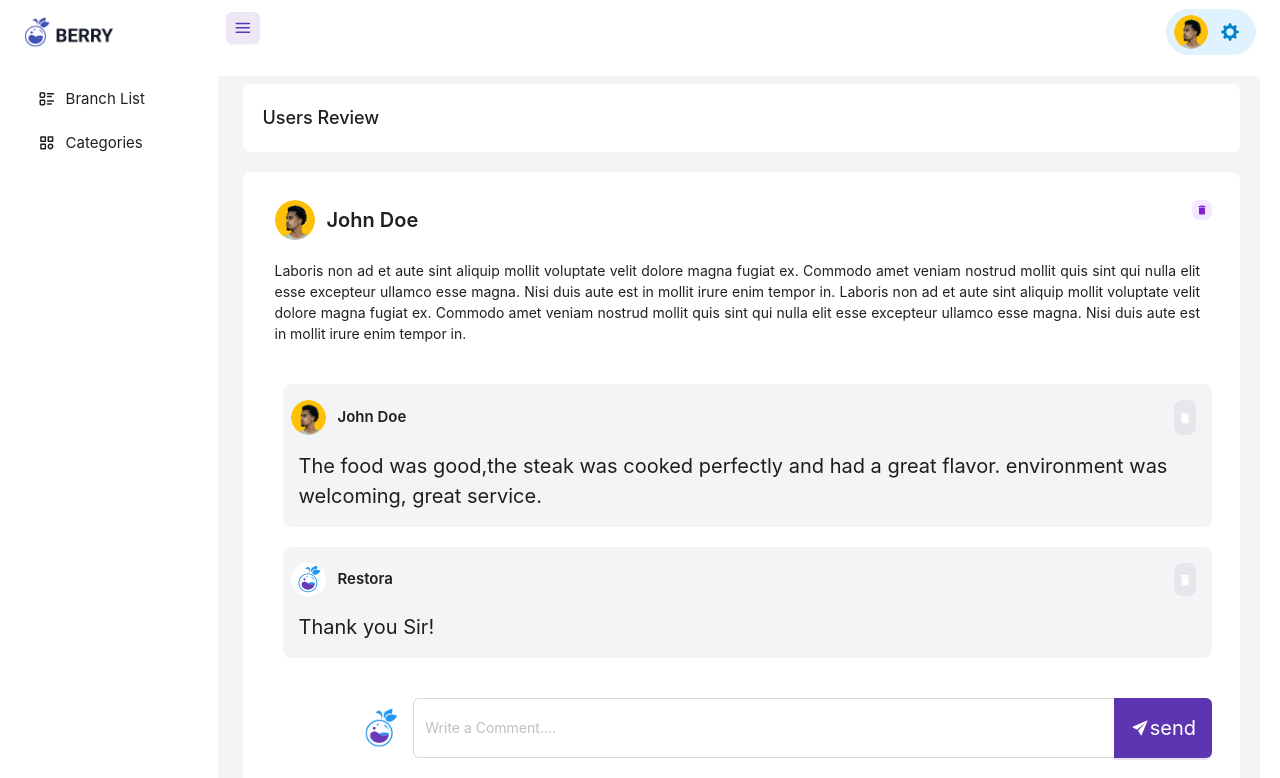
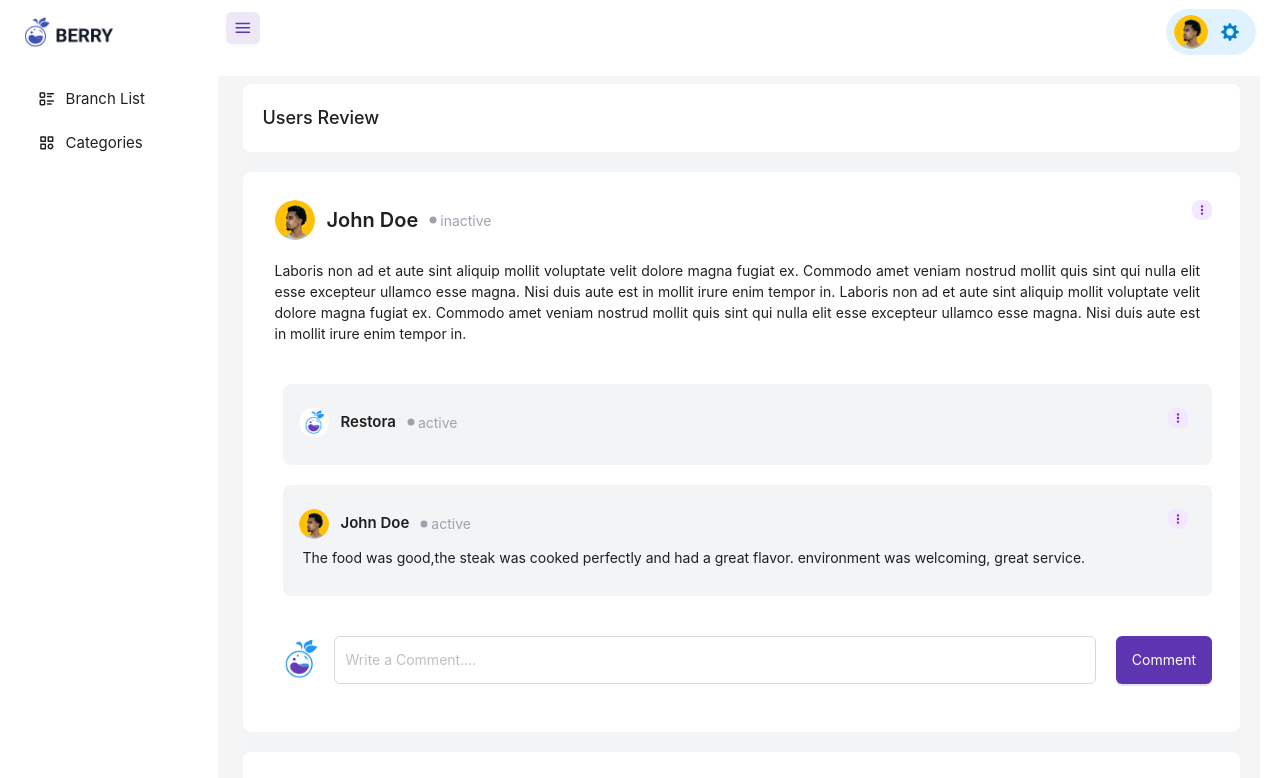
Before and after one commit to rehanmosabbir/codecamprestora.web, a Next.js app: page /dashboard/user-review in a window 1280 px wide. Shown: the top 778 px of the page. Built offline with nearby package versions, Linux system fonts and the light colour scheme.

Commit message:
user review ui created

```diff
--- a/src/components/UserReview/RestoraCommentHeader.tsx
+++ b/src/components/UserReview/RestoraCommentHeader.tsx
@@ -1,7 +1,8 @@
 import { Popconfirm } from "antd";
-import { MdDelete } from "react-icons/md";
 import restora from "@/assets/berry.png";
 import Image from "next/image";
+import { HiDotsVertical } from "react-icons/hi";
+import { GoDotFill } from "react-icons/go";
 export const RestoraCommentHeader = () => {
     return (
         <div className="flex justify-between px-4 pt-4">
@@ -12,22 +13,21 @@ export const RestoraCommentHeader = () => {
           className="rounded-3xl mr-3 -ml-2"
           src={restora}
           alt={"images"}
-          width={35}
-          height={35}
+          width={30}
+          height={30}
           priority
         />
       </div>
     </div>
-        <h2 className="font-semibold text-[15px]">Restora</h2>
+        <h2 className="font-semibold text-[15px] mr-2">Restora</h2>
+        <div className="flex items-center text-gray-400"> <GoDotFill /><h6> active</h6> </div>
         </div>
         <Popconfirm
           title={"Sure to Delete?"}
           //onConfirm={() => handleDelete(record.key)}
         >
-          <button className="bg-gray-200 hover:bg-gray-200 active:bg-gray-200 px-1 py-1 rounded-lg text-white transition">
-            <div className="flex items-center">
-              <MdDelete />
-            </div>
+          <button className="bg-purple-100 hover:bg-purple-700 active:bg-purple-100 px-1 h-5 rounded-lg text-[12px] text-purple-700 hover:text-white transition">
+          <HiDotsVertical />
           </button>
         </Popconfirm>
       </div>
--- a/src/components/UserReview/UserCommentHeader.tsx
+++ b/src/components/UserReview/UserCommentHeader.tsx
@@ -1,7 +1,8 @@
 import { Popconfirm } from "antd";
-import { MdDelete } from "react-icons/md";
+import { HiDotsVertical } from "react-icons/hi";
 import user from "@/assets/user.jpg";
 import Image from "next/image";
+import { GoDotFill } from "react-icons/go";
 export const UserCommentHeader = () => {
     return (
         <div className="flex justify-between px-4 pt-4">
@@ -12,22 +13,21 @@ export const UserCommentHeader = () => {
           className="rounded-3xl mr-3 -ml-2"
           src={user}
           alt={"images"}
-          width={35}
-          height={35}
+          width={30}
+          height={30}
           priority
         />
       </div>
     </div>
-        <h2 className="font-semibold text-[15px]"> John Doe</h2>
+        <h2 className="font-semibold text-[15px] mr-2">John Doe</h2>
+        <div className="flex items-center text-gray-400"> <GoDotFill /><h6> active</h6> </div>
         </div>
         <Popconfirm
           title={"Sure to Delete?"}
           //onConfirm={() => handleDelete(record.key)}
         >
-          <button className="bg-gray-200 hover:bg-gray-200 active:bg-gray-200 px-1 py-1 rounded-lg text-white transition">
-            <div className="flex items-center">
-              <MdDelete />
-            </div>
+          <button className="bg-purple-100 hover:bg-purple-700 active:bg-purple-100 px-1 h-5 rounded-lg text-[12px] text-purple-700 hover:text-white transition">
+          <HiDotsVertical />
           </button>
         </Popconfirm>
       </div>
--- a/src/components/UserReview/UserConversetion.tsx
+++ b/src/components/UserReview/UserConversetion.tsx
@@ -1,42 +1,54 @@
-import { Button, Input, Space } from "antd";
-import { IoIosSend } from "react-icons/io";
+import React, { useState, useEffect } from 'react';
+import { Button, Form, Input, Space } from "antd";
 import {UserCommentHeader} from "./UserCommentHeader";
 import { RestoraCommentHeader } from "./RestoraCommentHeader";
 import { RestoraImage } from "./RestoraImage";
 const UserConversetion = () => {
+  const [comment, setComment]= useState("")
+  const [displayedComment, setDisplayedComment] = useState('');
+
+  const handleChnage = (e:any)=>{
+    e.preventDefault,
+    setComment(e.target.value)
+  }
+  const handleClick=()=>{
+    setDisplayedComment(comment)
+    setComment("")
+
+  }
   return (
     <div className="mx-5 mb-10">
+
       <div>
-      <div className=" bg-gray-100 rounded-lg">
+      <div className="bg-gray-100 rounded-lg p-2 pl-2 mb-5">
+      <RestoraCommentHeader />
+      <div className=" mt-2 mb-5 px-3">
+        <p className="text-justify pr-5">
+        {displayedComment}
+        </p>
+        </div>
+      </div>
+      <div className=" bg-gray-100 rounded-lg p-2 pl-2 mb-5">
       <UserCommentHeader />
-        <p className="rounded-md p-4 text-[20px]">
+      <div className=" mt-2 mb-5 px-3">
+        <p className="text-justify pr-5">
         The food was good,the steak was cooked perfectly and had a great flavor.
         environment was welcoming, great service.
         </p>
-        {/* <div className="flex justify-end"><Button>reply</Button></div> */}
-      </div>
-      <div className=" bg-gray-100 rounded-lg mt-5">
-      <RestoraCommentHeader />
-        <p className="rounded-md p-4 text-[20px]">
-        Thank you Sir!
-        </p>
-        {/* <div className="flex justify-end"><Button>reply</Button></div> */}
+        </div>
       </div>
 
       </div>
-
-      <div className="mt-10 ml-20 ">
+      <div className="mt-10 ">
         <div className="flex">
           <RestoraImage />
-        <Space.Compact style={{ width: '100%' ,height: '60px' }}>
-      <Input defaultValue="" placeholder="Write a Comment...." />
-      <Button type="primary" style={{height: '60px' }}>
-        <div className="flex items-center  text-[20px] ">
-            <IoIosSend />
-            send
-        </div>
+       <div className="flex w-[100%] gap-5">
+
+      <Input value= {comment} onChange={handleChnage} placeholder="Write a Comment...." />
+      <Button type="primary" style={{ height: '48px' }} htmlType="submit" onClick={handleClick}>
+            Comment
       </Button>
-    </Space.Compact>
+      </div>
         </div>
 
       </div>
--- a/src/components/UserReview/UserInfoHeader.tsx
+++ b/src/components/UserReview/UserInfoHeader.tsx
@@ -1,22 +1,53 @@
-import { Popconfirm } from "antd";
-import { MdDelete } from "react-icons/md";
+import { Popconfirm,Popover, } from "antd";
+import { HiDotsVertical } from "react-icons/hi";
 import {UserInfo} from "./UserInfo";
+import { GoDotFill } from "react-icons/go";
+import { AiTwotoneCheckCircle, AiTwotoneCloseCircle } from "react-icons/ai";
+import { useState } from "react";
 export const UserInfoHeader = () => {
+  const [isActive, setIsActive] = useState(false);
+
+  const handleToggle = () => {
+    setIsActive(!isActive);
+  };
+    const content = () => (
+      <div>
+        <div className="m-2 flex justify-evenly">
+          <button onClick={handleToggle}>
+            {isActive ? (
+              <button className="bg-red-500 hover:bg-red-400 active:bg-red-500 px-2 py-1 rounded text-white transition">
+                <div className="flex items-center">
+                  <AiTwotoneCloseCircle /> Deactive
+                </div>
+              </button>
+            ) : (
+              <button className="bg-green-500 hover:bg-green-400 active:bg-green-500 px-2 py-1 rounded text-white transition">
+                <div className="flex items-center">
+                  <AiTwotoneCheckCircle /> Active
+                </div>
+              </button>
+            )}
+          </button>
+      </div>
+    </div>
+  );
+
     return (
         <div className="flex justify-between p-5">
         <div className="flex items-center">
         <UserInfo/>
-        <h2 className="font-semibold text-[20px]"> John Doe</h2>
+        <h2 className="font-semibold text-[20px] mr-2"> John Doe</h2>
+        <div className="flex items-center text-gray-400"> <GoDotFill /><h6>{isActive ? 'active' : 'inactive'}</h6> </div>
+
         </div>
 
-        <Popconfirm
-          title={"Sure to Delete?"}
-          //onConfirm={() => handleDelete(record.key)}
-        >
+        <Popover  content={content}
+            placement="bottom" trigger="click"
+          >
           <button className="bg-purple-100 hover:bg-purple-700 active:bg-purple-100 px-1 h-5 rounded-lg text-[12px] text-purple-700 hover:text-white transition">
-              <MdDelete />
+          <HiDotsVertical />
           </button>
-        </Popconfirm>
+          </Popover>
       </div>
     )
 }
--- a/src/pages/dashboard/user-review.tsx
+++ b/src/pages/dashboard/user-review.tsx
@@ -6,6 +6,7 @@ const UserReviewRoute = () => {
         Users Review
       </div>
       <UserReview />
+      <UserReview />
     </div>
   );
 };
```
